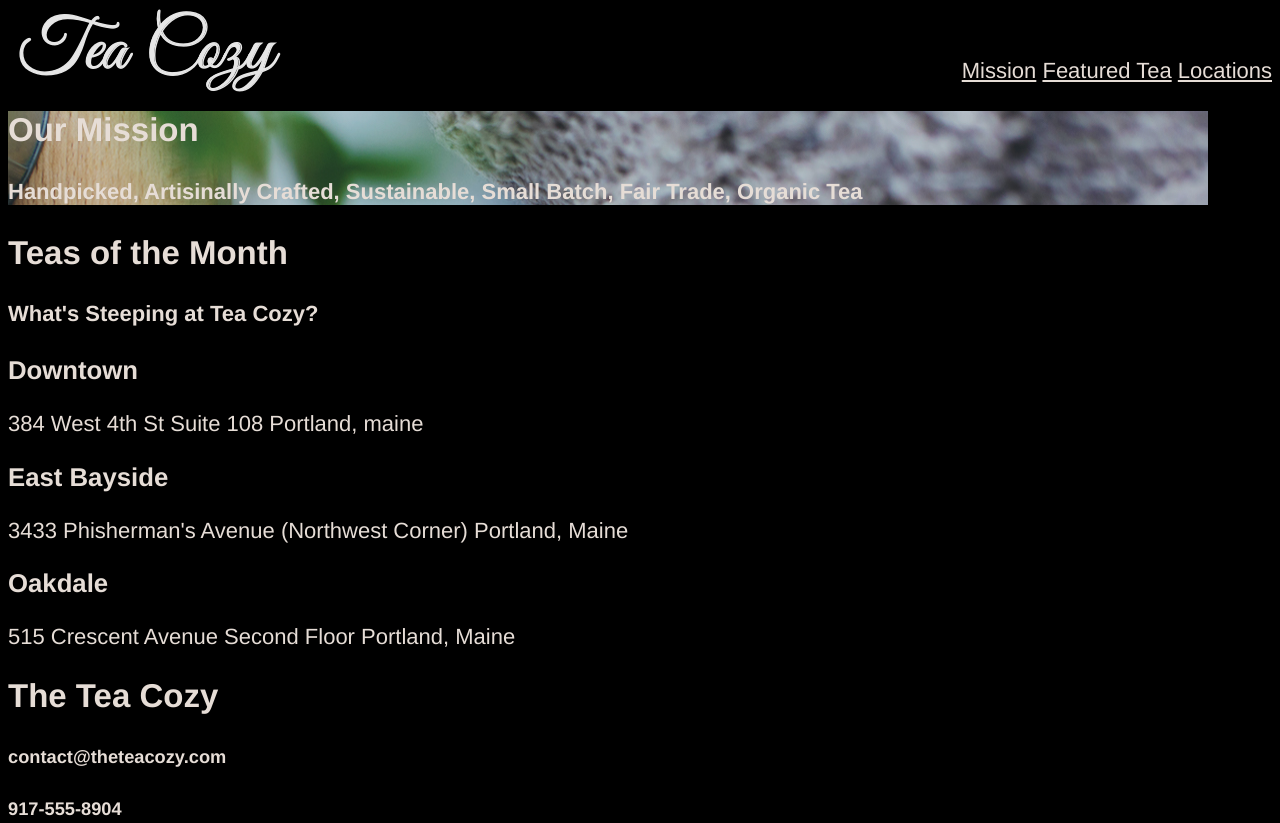
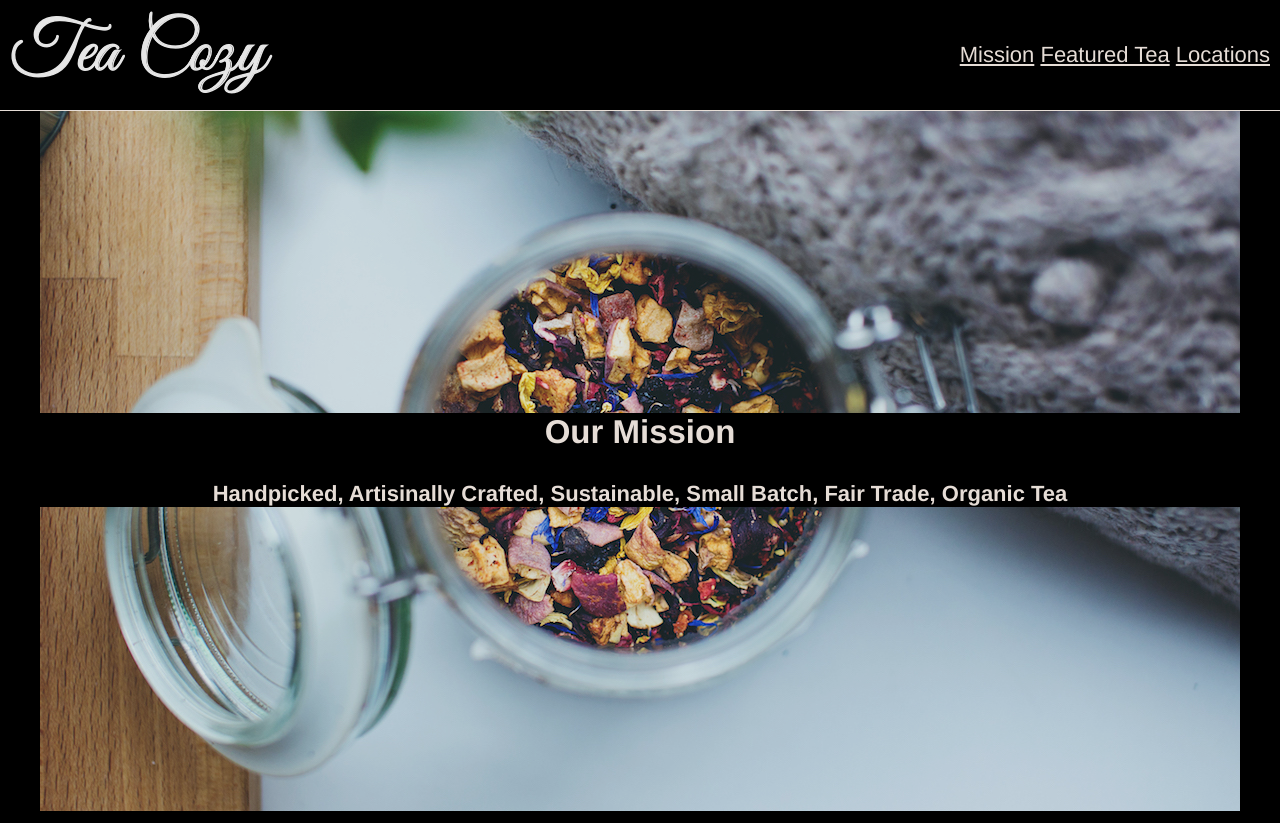
Before and after one commit to mossyfred/teacozy, a plain HTML site: page index.html in a window 1280 px wide. Shown: the top 823 px of the page. Drawn offline with Linux system fonts and the light colour scheme.

Commit message:
Started CSS over

```diff
--- a/index.html
+++ b/index.html
@@ -6,8 +6,8 @@
   </head>
   <body>
 
-    <header>
-      <div class="image-content">
+    <header class="header">
+      <div class="logo">
         <img src="./resources/images/img-tea-cozy-logo.png">
       </div>
       <nav>
@@ -20,16 +20,17 @@
       <span>
         <a href="#Locations">Locations</a>
       </spans>
+    </nav>
     </header>
 
-    <div class="main-container">
-
+      <div class="main-container">
         <div id="Mission">
           <div class="main-textbox">
             <h2>Our Mission</h2>
             <h4>Handpicked, Artisinally Crafted, Sustainable, Small Batch, Fair Trade, Organic Tea</h4>
           </div>
         </div>
+      </div>
 
         <div id="Featured Tea">
           <div class="header-textbox">
@@ -69,7 +70,6 @@
 
         </div>
 
-    </div>
 
     <footer>
       <h2>The Tea Cozy</h2>
--- a/resources/style.css
+++ b/resources/style.css
@@ -1,51 +1,42 @@
 body {
+  display: flex;
   font-family: Helvetica;
   font-size: 22px;
   color: seashell;
   background-color: black;
+  text-align: center;
+  flex-direction: column;
+  margin: 0;
   opacity: 0.9;
 }
 
 .header {
-  display: flex;
-  flex-wrap: wrap;
-  text-align: center;
-  justify-content: center;
-  width: 100%;
-  position: fixed;
-  height: 69px;
-  border-bottom: 1px solid seashell;
-  z-index: 1;
+    display: flex;
+    justify-content: space-between;
+    align-items: center;
+    border-bottom: 1px solid seashell;
+    padding: 10px;
+
+  }
+
+a  {
+  color: seashell;
 }
 
-.image-content {
-  display: block;
-  padding-left: 10px;
-  height: 50px;
-  justify-content: center;
-}
+.main-container {
+  display: flex;
+  flex-direction: column;
+  justify-content: space-around;
+  align-items: center;
+  height: 700px;
 
-nav {
-  display: block;
-  flex-grow: 1;
-  text-align: right;
-  justify-content: center;
-}
-
-a {
-  color: seashell;
+  background-image: url(./images/img-mission-background.jpg);
+  background-repeat: no-repeat;
+  background-position: center;
 
 }
 
-.main-container {
-  display: block;
-  align-items: center;
-  align-content: center;
+.main-textbox {
+  background-color: black;
+  width: 1200px;
 }
-
-.main-textbox {
-  display: block;
-  background-image: url(./images/img-mission-background.jpg);
-  width: 1200px;
-
-}
```
